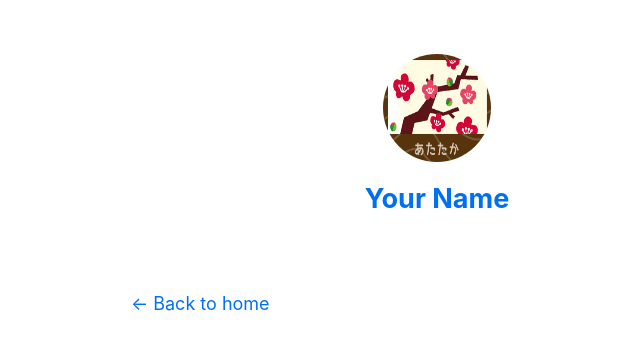
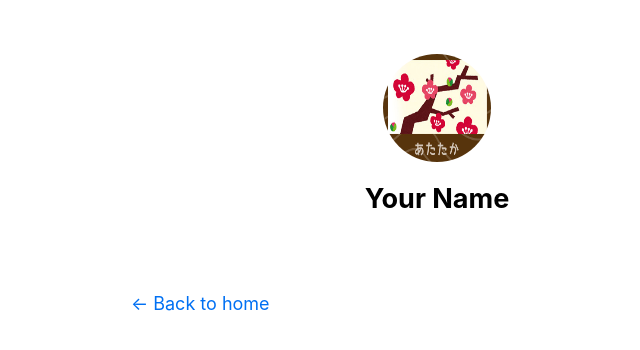
Before and after one commit to hykwshuhei/nextjs-blog, a Next.js app: page /components/layout in a window 1280 px wide. Shown: the top 350 px of the page, without its empty margins (203-843 px from the left). Built offline with nearby package versions, Linux system fonts and the light colour scheme.

Commit message:
Modified layout.js with add legacyBehavior to Linktag

```diff
--- a/pages/components/layout.js
+++ b/pages/components/layout.js
@@ -40,7 +40,7 @@ export default function Layout({ children, home }) {
           </>
         ) : (
           <>
-            <Link href="/">
+            <Link href="/" legacyBehavior>
               <a>
                 <Image
                   priority
@@ -53,8 +53,8 @@ export default function Layout({ children, home }) {
               </a>
             </Link>
             <h2 className={utilStyles.headingLg}>
-              <Link href="/">
-                <a className={utilStyles.colorInherit} legacyBehavior>{name}</a>
+              <Link href="/" legacyBehavior>
+                <a className={utilStyles.colorInherit}>{name}</a>
               </Link>
             </h2>
           </>
@@ -63,8 +63,8 @@ export default function Layout({ children, home }) {
       <main>{children}</main>
       {!home && (
         <div className={styles.backToHome}>
-          <Link href="/">
-            <a legacyBehavior>← Back to home</a>
+          <Link href="/" legacyBehavior>
+            <a>← Back to home</a>
           </Link>
         </div>
       )}
```
